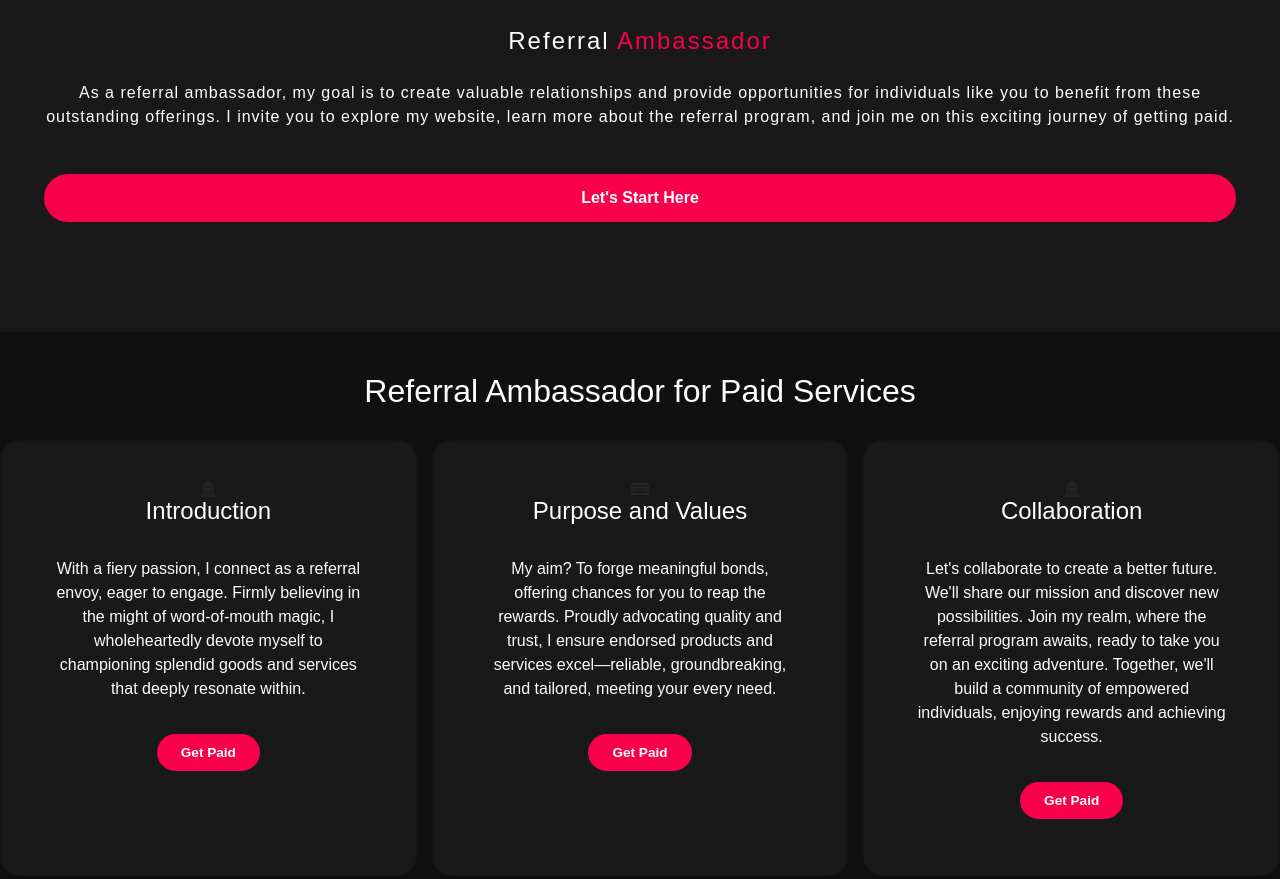
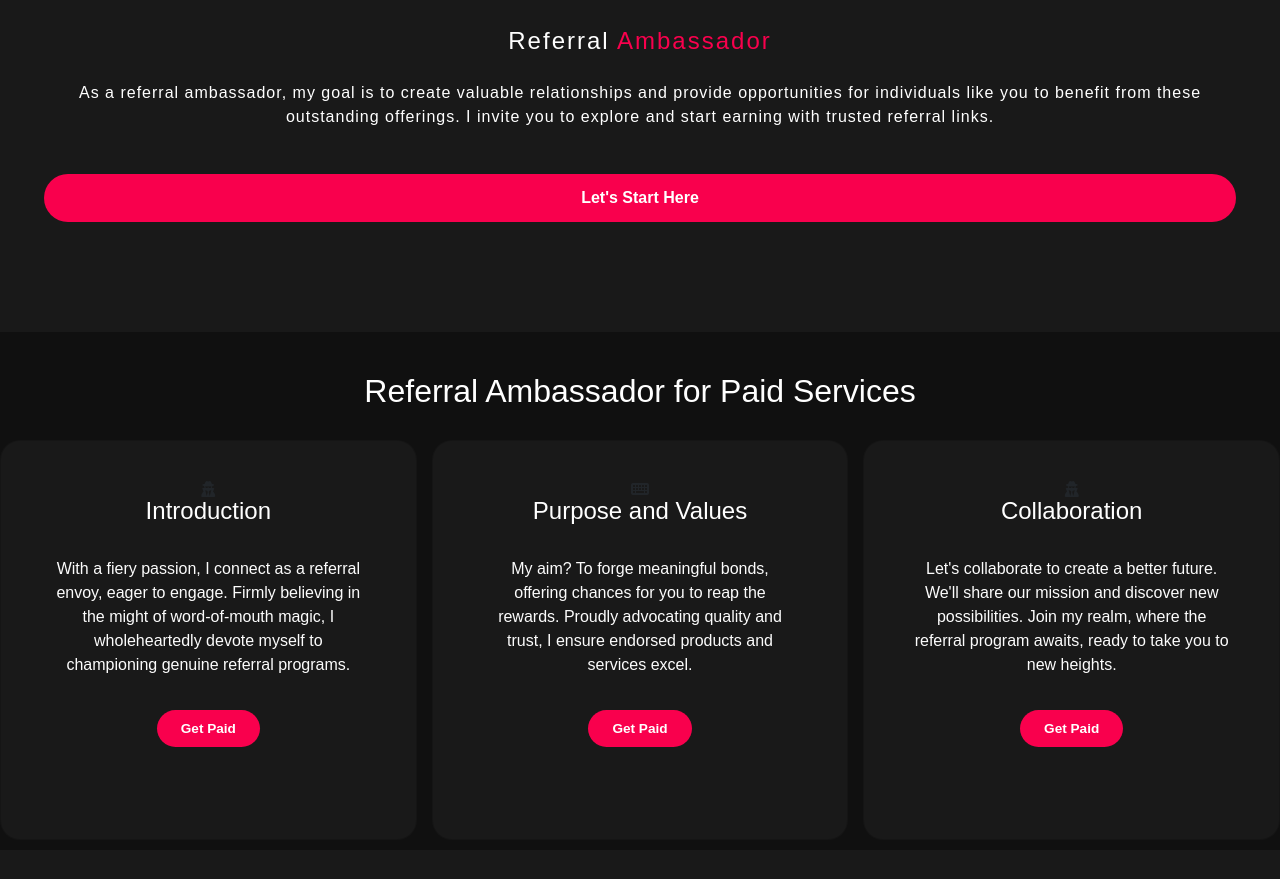
Before and after one commit to teddylumidi/Lumidi, a plain HTML site: page index.html in a window 1280 px wide. Shown: the part 1459-2338 px from the top of the page. Drawn offline with nearby package versions, Linux system fonts and the light colour scheme.

Commit message:
Update index.html

```diff
--- a/index.html
+++ b/index.html
@@ -1,49 +1,27 @@
 <!DOCTYPE html>
 <html lang="en">
-
 <head>
   <meta charset="UTF-8">
-  <meta name="viewport" content="width=device-width, initial-scale=1">
+  <meta name="viewport" content="width=device-width, initial-scale=1.0">
   <meta name="description" content="Lumidi website.">
   <title>Teddy Lumidi Referral Ambassador</title>
-
-  <!-- Bootstrap CSS -->
   <link href="https://cdn.jsdelivr.net/npm/bootstrap@5.3.0/dist/css/bootstrap.min.css" rel="stylesheet">
-
-  <!-- Custom Styles -->
   <link rel="stylesheet" href="styles.css">
-
-  <!-- Fontawesome -->
   <script src="https://kit.fontawesome.com/43361fe41f.js" crossorigin="anonymous"></script>
-
-  <!-- Google Tag (gtag.js) -->
   <script async src="https://www.googletagmanager.com/gtag/js?id=G-KHDYR7PQ7X"></script>
   <script type="text/javascript">
     window.dataLayer = window.dataLayer || [];
-
-    function gtag() {
-      dataLayer.push(arguments);
-    }
+    function gtag() { dataLayer.push(arguments); }
     gtag('js', new Date());
     gtag('config', 'G-KHDYR7PQ7X');
-
-    const referralCode = 'YOUR_REFERRAL_CODE';
-
-    gtag('event', 'referral', {
-      'event_category': 'Referral Ambassador',
-      'event_label': referralCode
-    });
   </script>
 </head>
-
 <body>
-
   <!-- Hero Section -->
   <header class="hero">
     <nav class="navbar navbar-expand-lg container">
       <a class="navbar-brand" id="logo" href="#">Teddy<span>Lumidi</span></a>
-      <button class="navbar-toggler custom-toggler" type="button" data-bs-toggle="collapse" data-bs-target="#navbarNav"
-        aria-controls="navbarNav" aria-expanded="false" aria-label="Toggle navigation">
+      <button class="navbar-toggler custom-toggler" type="button" data-bs-toggle="collapse" data-bs-target="#navbarNav" aria-controls="navbarNav" aria-expanded="false" aria-label="Toggle navigation">
         <span class="navbar-toggler-icon"></span>
       </button>
       <div class="collapse navbar-collapse" id="navbarNav">
@@ -69,7 +47,6 @@
       </div>
     </div>
   </header>
-
   <!-- About Section -->
   <section class="about">
     <div class="main container">
@@ -79,12 +56,11 @@
       <div class="about-text text-center">
         <h2>About Me</h2>
         <h5>Referral <span>Ambassador</span></h5>
-        <p>As a referral ambassador, my goal is to create valuable relationships and provide opportunities for individuals like you to benefit from these outstanding offerings. I invite you to explore my website, learn more about the referral program, and join me on this exciting journey of getting paid.</p>
+        <p>As a referral ambassador, my goal is to create valuable relationships and provide opportunities for individuals like you to benefit from these outstanding offerings. I invite you to explore and start earning with trusted referral links.</p>
         <a class="btn btn-primary" href="referrallink.html" target="_blank" role="button">Let's Start Here</a>
       </div>
     </div>
   </section>
-
   <!-- Services Section -->
   <section class="service">
     <div class="title text-center">
@@ -95,31 +71,27 @@
         <em class="fa fa-user-secret"></em>
         <h5>Introduction</h5>
         <div class="pra">
-          <p class="py-3">With a fiery passion, I connect as a referral envoy, eager to engage. Firmly believing in the might of word-of-mouth magic, I wholeheartedly devote myself to championing splendid goods and services that deeply resonate within.</p>
+          <p class="py-3">With a fiery passion, I connect as a referral envoy, eager to engage. Firmly believing in the might of word-of-mouth magic, I wholeheartedly devote myself to championing genuine referral programs.</p>
           <p class="py-2 text-center">
             <a class="button" href="referrallink.html">Get Paid</a>
           </p>
         </div>
       </div>
-
       <div class="card">
         <em class="fa fa-keyboard"></em>
         <h5>Purpose and Values</h5>
         <div class="pra">
-          <p class="py-3">My aim? To forge meaningful bonds, offering chances for you to reap the rewards. Proudly advocating quality and trust, I ensure endorsed products and services excel—reliable, groundbreaking, and tailored, meeting your every need.</p>
-
+          <p class="py-3">My aim? To forge meaningful bonds, offering chances for you to reap the rewards. Proudly advocating quality and trust, I ensure endorsed products and services excel.</p>
           <p class="py-2 text-center">
             <a class="button" href="referrallink.html">Get Paid</a>
           </p>
         </div>
       </div>
-
       <div class="card">
         <em class="fa fa-user-secret"></em>
         <h5>Collaboration</h5>
         <div class="pra">
-          <p class="py-3">Let's collaborate to create a better future. We'll share our mission and discover new possibilities. Join my realm, where the referral program awaits, ready to take you on an exciting adventure. Together, we'll build a community of empowered individuals, enjoying rewards and achieving success.</p>
-
+          <p class="py-3">Let's collaborate to create a better future. We'll share our mission and discover new possibilities. Join my realm, where the referral program awaits, ready to take you to new heights.</p>
           <p class="py-2 text-center">
             <a class="button" href="referrallink.html">Get Paid</a>
           </p>
@@ -127,13 +99,11 @@
       </div>
     </div>
   </section>
-
   <!-- Contact Me Section -->
   <section class="contact-me container-fluid">
     <p class="text-center">Deals that pay off</p>
     <a class="button-two" href="referrallink.html" target="_blank">Paying Links</a>
   </section>
-
   <!-- Footer -->
   <footer>
     <p>Teddy Lumidi</p>
@@ -148,9 +118,6 @@
     </div>
     <p class="end">Copyright By Teddy Lumidi</p>
   </footer>
-
-  <!-- Bootstrap JS -->
   <script src="https://cdn.jsdelivr.net/npm/bootstrap@5.0.2/dist/js/bootstrap.bundle.min.js" integrity="sha384-MrcW6ZMFYlzcLA8Nl+NtUVF0sA7MsXsP1UyJoMp4YLEuNSfAP+JcXn/tWtIaxVXM" crossorigin="anonymous"></script>
 </body>
-
 </html>
```
